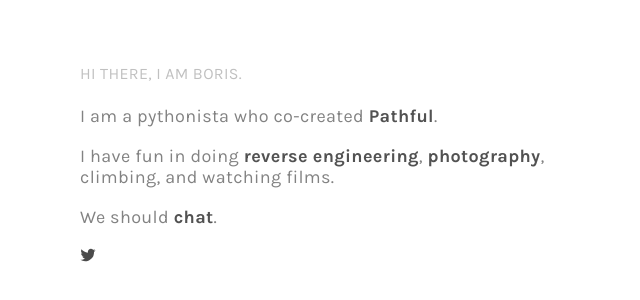
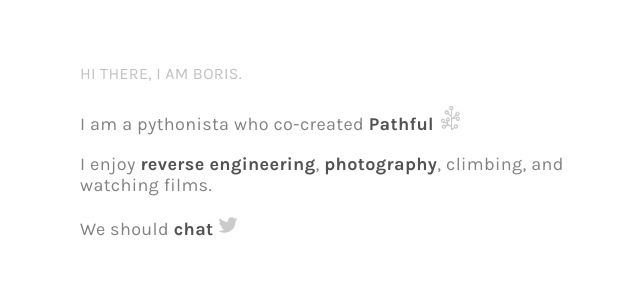
Before and after one commit to dat-boris/techie.im, a plain HTML site: page index.html in a window 1280 px wide. Shown: the part 198-498 px from the top of the page, without its empty margins (80-720 px from the left). Drawn offline with Linux system fonts and the light colour scheme.

Commit message:
Added pathful icon and fix icons

```diff
--- a/css/style.css
+++ b/css/style.css
@@ -113,25 +113,36 @@ section {
   border-bottom: 1px solid #d0d0d0;
   cursor: pointer;
 }
-.socials .social-icon {
+.social-icon {
   display: inline-block;
   vertical-align: center;
-  width: 16px;
-  height: 16px;
+  width: 20px;
+  height: 20px;
   margin-right: 1rem;
   opacity: 0.7;
   background-size: contain;
   background-position: center;
   background-repeat: no-repeat;
 }
-.socials .social-icon.github {
+.social-icon.github {
   background-image: url('images/social-01.svg');
 }
-.socials .social-icon.dribbble {
+.social-icon.dribbble {
   background-image: url('images/social-02.svg');
 }
-.socials .social-icon.twitter {
+.social-icon.twitter {
   background-image: url('images/social-03.svg');
+  opacity: 0.2;
+}
+.pathful-icon {
+  display: inline-block;
+  vertical-align: center;
+  width: 24px;
+  height: 24px;
+  background-size: contain;
+  background-position: center;
+  background-repeat: no-repeat;
+  background-image: url('images/pathful-logo-grey.png');
 }
 @media screen and (max-width: 960px) {
   .content {
--- a/index.html
+++ b/index.html
@@ -2,7 +2,7 @@
 <html>
 <head>
   <meta name="viewport" content="width=device-width, initial-scale=1.0, maximum-scale=1.0, minimum-scale=1.0, user-scalable=no, minimal-ui">
-  <title>techie.im - Who is Boris Lau?</title>
+  <title>hello boris</title>
   <meta name="description" content="Boris Lau is a developer working on his next project." />
   <!-- <link rel="shortcut icon" href="/favicon.ico"/> -->
   <link rel="stylesheet" type="text/css" href="css/style.css">
@@ -21,12 +21,14 @@ analytics.page()
 
     <section data-section="about">
       <h4>Hi there, I am Boris.</h4>
-	  <p>I am a pythonista who co-created <a target="_blank" href="http://www.pathful.com">Pathful</a>.</p>
-	  <p>I have fun in doing <a target="_blank" href="https://www.virusbtn.com/conference/vb2007/abstracts/Lau.xml">reverse engineering</a>, <a target="_blank" href="https://www.flickr.com/photos/boris_da_chinaman/albums">photography</a>, climbing, and watching films.</p>
-      <p>We should <a target="_blank" href="mailto:boris@techie.im">chat</a>.</p>
-      <div class="socials">
-        <a target="_blank" href="https://twitter.com/sketchytechky" target="_blank" class="social-icon twitter"></a>
-      </div>
+	  <p>I am a pythonista who co-created
+	  <a target="_blank" href="http://www.pathful.com">Pathful</a>
+      <a target="_blank" href="http://www.pathful.com" target="_blank" class="pathful-icon"></a>
+	  </p>
+	  <p>I enjoy <a target="_blank" href="https://www.virusbtn.com/conference/vb2007/abstracts/Lau.xml">reverse engineering</a>, <a target="_blank" href="https://www.flickr.com/photos/boris_da_chinaman/albums">photography</a>, climbing, and watching films.</p>
+	  <p>We should <a target="_blank" href="mailto:boris@techie.im">chat</a>
+      <a target="_blank" href="https://twitter.com/sketchytechky" target="_blank" class="social-icon twitter"></a>
+	  </p>
     </section>
 
   </div>
```
Also changed, not shown: css/images/pathful-logo-grey.png (added).
